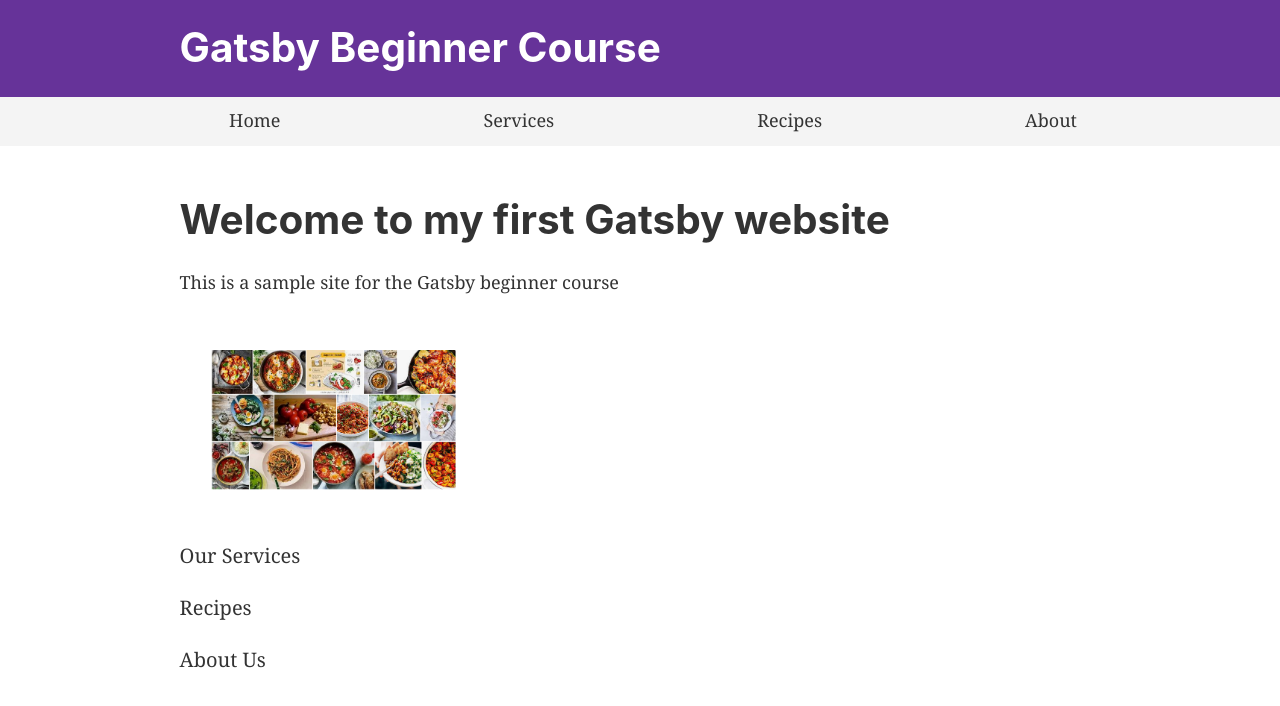
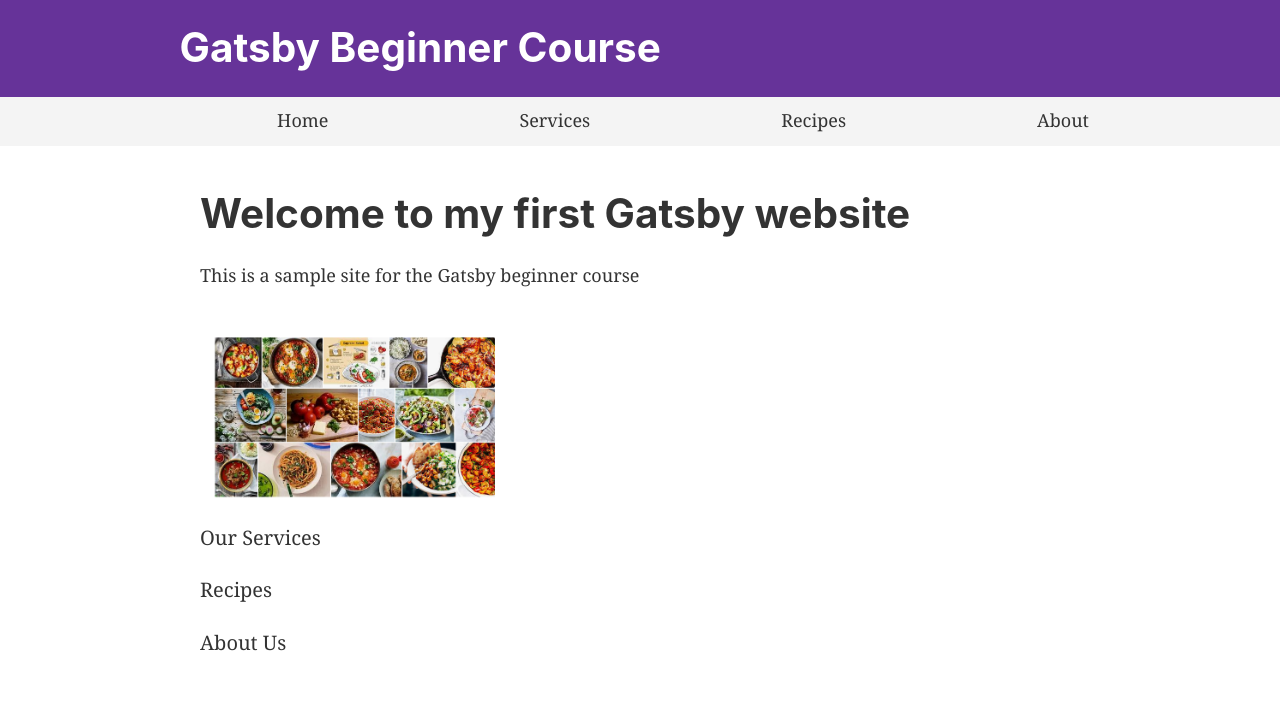
Before and after one commit to wesam-k/Gatsby-simple-website, a Gatsby site: page / in a window 1280 px wide. Built offline with nearby package versions, Linux system fonts and the light colour scheme; Gatsby itself is replaced by a stand-in of ours; a web font is replaced by a local one.

Commit message:
add padding for menu

```diff
--- a/src/layout/main.jsx
+++ b/src/layout/main.jsx
@@ -1,4 +1,4 @@
-import React, { useState, useEffect } from "react";
+import React from "react";
 import { useStaticQuery, graphql, Link } from "gatsby";
 import styled, {css} from "styled-components";
 import PropTypes from "prop-types";
@@ -10,7 +10,8 @@ import GlobalProvider from "../styles/GlobalProvider";
 const Inner = styled.div`
   margin: 0 auto;
   max-width: 960px;
-  padding: 1.45rem 1.0875rem;
+  padding-top: 1.0875rem;
+  padding-left: 40px;
 `;
 const FooterStyle = styled.footer`
   margin-top: 2rem;
@@ -52,6 +53,7 @@ const Layout = ({ children, disable = false }) => {
 
 Layout.propTypes = {
   children: PropTypes.node.isRequired,
+  disable:PropTypes.bool,
 };
 
 export default Layout;
--- a/src/layout/menu.jsx
+++ b/src/layout/menu.jsx
@@ -10,6 +10,7 @@ const MenuStyle = styled.ul`
   list-style: none;
   display: flex;
   justify-content: space-evenly;
+  padding-left:60px;
 `;
 const LinkStyle = styled(Link)`
   color: #333;
--- a/src/pages/index.jsx
+++ b/src/pages/index.jsx
@@ -9,7 +9,7 @@ import SEO from "../components/seo";
 const Wrapper = styled.div`
   margin-bottom: 1.45rem;
   max-width: 300px;
-  padding: 1.45rem 1.0875rem;
+  padding-top: 1.0875rem;
 `;
 
 const Inner = styled.div`
```
